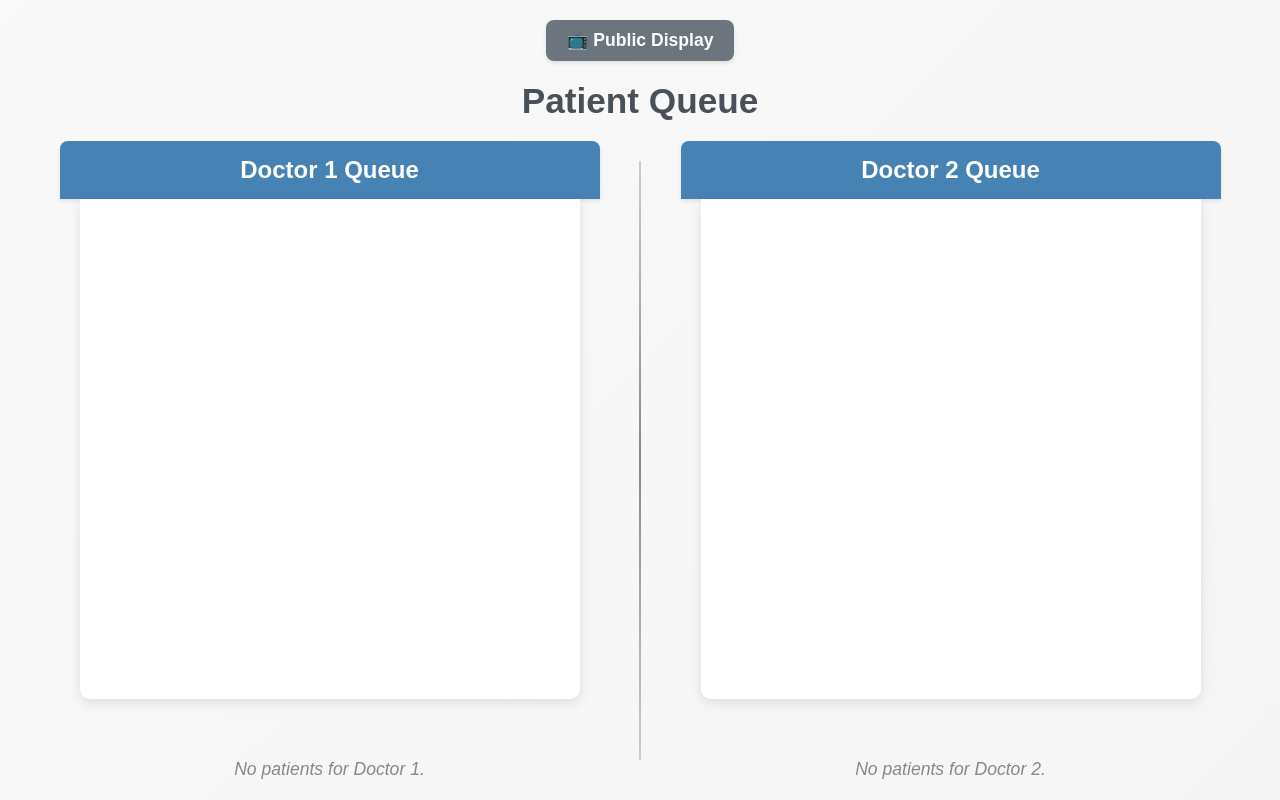
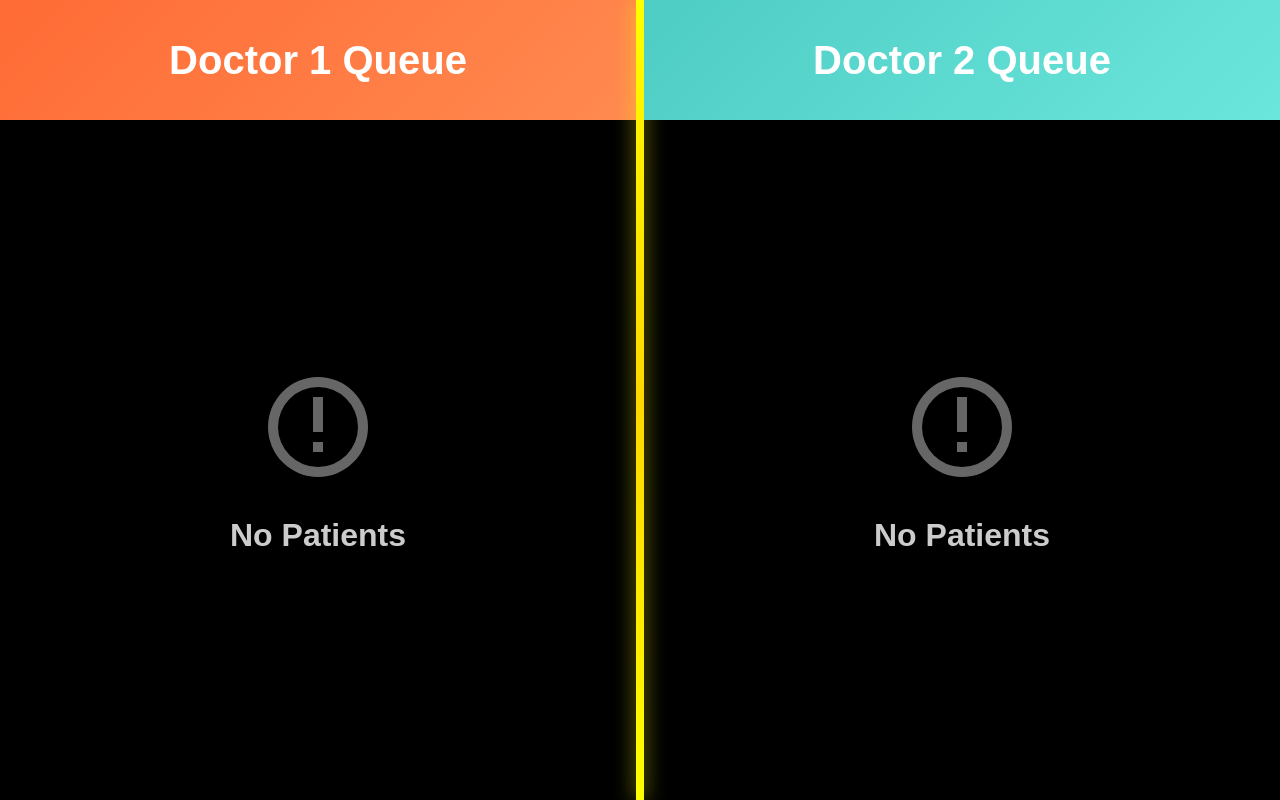
Before and after one commit to filiksyos/Waitlist-management-system, a website: page display.html in a window 1280 px wide. Drawn offline with Linux system fonts and the light colour scheme.

Commit message:
whatever

```diff
--- a/display.html
+++ b/display.html
@@ -5,117 +5,143 @@
   <meta name="viewport" content="width=device-width, initial-scale=1.0">
   <title>Queue Display - Mebrej Clinic</title>
   <style>
+    * {
+      margin: 0;
+      padding: 0;
+      box-sizing: border-box;
+    }
+
     body {
       font-family: Arial, sans-serif;
-      background: linear-gradient(135deg, #f9f9f9 0%, #f5f5f5 100%);
-      margin: 0;
-      padding: 0;
-      min-height: 100vh;
-      display: flex;
-      flex-direction: column;
-    }
-
-    .display-badge {
-      background: #6C757D;
-      color: white;
-      padding: 10px 20px;
-      border-radius: 8px;
-      text-align: center;
-      margin: 20px auto 10px auto;
-      font-weight: bold;
-      font-size: 1.1em;
-      box-shadow: 0 2px 4px rgba(0,0,0,0.1);
-      width: fit-content;
-    }
-
-    h1 {
-      color: #495057;
-      margin: 10px 0 20px 0;
-      font-size: 2.2em;
-      font-weight: 600;
-      text-align: center;
+      background: #000000;
+      color: #FFFFFF;
+      height: 100vh;
+      width: 100vw;
+      overflow: hidden;
     }
 
     .split-container {
       display: grid;
-      grid-template-columns: 1fr 2px 1fr;
-      flex: 1;
-      gap: 0;
-      padding: 0 20px 20px 20px;
+      grid-template-columns: 1fr 8px 1fr;
+      height: 100vh;
+      width: 100vw;
     }
 
     .doctor-section {
       display: flex;
       flex-direction: column;
-      align-items: center;
+      height: 100vh;
     }
 
     .doctor-header {
-      background: #4682B4;
-      color: white;
-      padding: 15px 20px;
-      border-radius: 8px 8px 0 0;
-      font-size: 1.5em;
-      font-weight: bold;
-      text-align: center;
-      width: 90%;
-      max-width: 500px;
-      box-shadow: 0 2px 4px rgba(0,0,0,0.1);
+      height: 15vh;
+      display: flex;
+      align-items: center;
+      justify-content: center;
+      font-size: 2.5em;
+      font-weight: 800;
+      color: #FFFFFF;
+    }
+
+    .doctor-header.doctor1 {
+      background: linear-gradient(135deg, #FF6B35 0%, #FF8A50 100%);
+    }
+
+    .doctor-header.doctor2 {
+      background: linear-gradient(135deg, #4ECDC4 0%, #6BE6DC 100%);
     }
 
     .queue-list {
-      width: 90%;
-      max-width: 500px;
-      background: #fff;
-      border-radius: 0 0 10px 10px;
-      box-shadow: 0 4px 12px rgba(0,0,0,0.1);
-      padding: 20px 0;
-      flex: 1;
-      min-height: 400px;
+      height: 85vh;
+      padding: 5px;
+      display: flex;
+      flex-direction: column;
+      justify-content: flex-start;
     }
 
     .queue-item {
-      font-size: 1.3em;
-      padding: 15px 20px;
-      border-bottom: 1px solid #e0e0e0;
-      text-align: center;
-      font-weight: 500;
-      color: #495057;
+      height: 8.5vh;
+      display: flex;
+      align-items: center;
+      padding: 0 10px;
+      border-bottom: 1px solid #333333;
+      position: relative;
     }
 
     .queue-item:last-child {
       border-bottom: none;
     }
 
-    .empty-message {
+    .position-badge {
+      width: 60px;
+      height: 60px;
+      border-radius: 50%;
+      background: #FF1744;
+      color: #FFFFFF;
+      display: flex;
+      align-items: center;
+      justify-content: center;
+      font-size: 3.5em;
+      font-weight: 900;
+      margin-right: 20px;
+      flex-shrink: 0;
+      box-shadow: 0 0 10px rgba(255, 23, 68, 0.5);
+    }
+
+    .patient-name {
+      font-size: 5em;
+      font-weight: 900;
+      color: #FFFFFF;
+      text-shadow: 2px 2px 4px rgba(0,0,0,0.8);
+      overflow: hidden;
+      text-overflow: ellipsis;
+      white-space: nowrap;
+      flex: 1;
+    }
+
+    .empty-state {
+      height: 85vh;
+      display: flex;
+      flex-direction: column;
+      align-items: center;
+      justify-content: center;
+      color: #CCCCCC;
+    }
+
+    .empty-icon {
+      width: 120px;
+      height: 120px;
+      margin-bottom: 30px;
+      fill: #666666;
+    }
+
+    .empty-text {
+      font-size: 2em;
+      font-weight: 600;
       text-align: center;
-      color: #888;
-      font-size: 1.1em;
-      margin-top: 60px;
-      font-weight: 400;
-      font-style: italic;
     }
 
     .divider {
-      background: linear-gradient(to bottom, #ccc 0%, #888 50%, #ccc 100%);
-      width: 2px;
-      margin: 20px 0;
+      background: linear-gradient(to bottom, #FFFF00 0%, #FFD700 50%, #FFFF00 100%);
+      width: 8px;
+      height: 100vh;
+      box-shadow: 0 0 20px rgba(255, 255, 0, 0.6);
     }
   </style>
 </head>
 <body>
-  <div class="display-badge">📺 Public Display</div>
-  <h1>Patient Queue</h1>
-
   <div class="split-container">
     <!-- Doctor 1 Section -->
     <div class="doctor-section">
-      <div class="doctor-header">Doctor 1 Queue</div>
+      <div class="doctor-header doctor1">Doctor 1 Queue</div>
       <div class="queue-list" id="doctor1QueueList">
         <!-- Doctor 1 patients will be inserted here -->
       </div>
-      <div class="empty-message" id="doctor1EmptyMessage" style="display:none;">
-        No patients for Doctor 1.
+      <div class="empty-state" id="doctor1EmptyState" style="display:none;">
+        <svg class="empty-icon" viewBox="0 0 24 24">
+          <path d="M12,2A10,10 0 0,0 2,12A10,10 0 0,0 12,22A10,10 0 0,0 22,12A10,10 0 0,0 12,2M12,4A8,8 0 0,1 20,12A8,8 0 0,1 12,20A8,8 0 0,1 4,12A8,8 0 0,1 12,4M11,6V13H13V6H11M11,15V17H13V15H11Z"/>
+        </svg>
+        <div class="empty-text">No Patients</div>
       </div>
     </div>
 
@@ -124,21 +150,39 @@
 
     <!-- Doctor 2 Section -->
     <div class="doctor-section">
-      <div class="doctor-header">Doctor 2 Queue</div>
+      <div class="doctor-header doctor2">Doctor 2 Queue</div>
       <div class="queue-list" id="doctor2QueueList">
         <!-- Doctor 2 patients will be inserted here -->
       </div>
-      <div class="empty-message" id="doctor2EmptyMessage" style="display:none;">
-        No patients for Doctor 2.
+      <div class="empty-state" id="doctor2EmptyState" style="display:none;">
+        <svg class="empty-icon" viewBox="0 0 24 24">
+          <path d="M12,2A10,10 0 0,0 2,12A10,10 0 0,0 12,22A10,10 0 0,0 22,12A10,10 0 0,0 12,2M12,4A8,8 0 0,1 20,12A8,8 0 0,1 12,20A8,8 0 0,1 4,12A8,8 0 0,1 12,4M11,6V13H13V6H11M11,15V17H13V15H11Z"/>
+        </svg>
+        <div class="empty-text">No Patients</div>
       </div>
     </div>
   </div>
+
   <script src="client.js"></script>
   <script>
+    // Create position badge element
+    function createPositionBadge(position) {
+      const badge = document.createElement('div');
+      badge.className = 'position-badge';
+      badge.textContent = position;
+      return badge;
+    }
+
+    // Truncate patient name if too long
+    function truncatePatientName(name, maxLength = 25) {
+      if (name.length <= maxLength) return name;
+      return name.substring(0, maxLength - 3) + '...';
+    }
+
     // Function to render a single doctor's queue
     function renderDoctorQueue(patients, doctorId) {
       const queueList = document.getElementById(`${doctorId}QueueList`);
-      const emptyMessage = document.getElementById(`${doctorId}EmptyMessage`);
+      const emptyState = document.getElementById(`${doctorId}EmptyState`);
 
       // Clear current queue
       queueList.innerHTML = '';
@@ -155,17 +199,32 @@
       });
 
       if (sortedPatients.length === 0) {
-        emptyMessage.style.display = 'block';
+        queueList.style.display = 'none';
+        emptyState.style.display = 'flex';
         return;
       }
 
-      emptyMessage.style.display = 'none';
+      queueList.style.display = 'flex';
+      emptyState.style.display = 'none';
 
-      sortedPatients.forEach((patient, idx) => {
-        const div = document.createElement('div');
-        div.className = 'queue-item';
-        div.textContent = `${idx + 1}. ${patient.patientName || 'Unknown Patient'}`;
-        queueList.appendChild(div);
+      // Limit to 10 patients maximum
+      const displayPatients = sortedPatients.slice(0, 10);
+
+      displayPatients.forEach((patient, idx) => {
+        const queueItem = document.createElement('div');
+        queueItem.className = 'queue-item';
+
+        // Create position badge
+        const badge = createPositionBadge(idx + 1);
+        queueItem.appendChild(badge);
+
+        // Create patient name element
+        const nameElement = document.createElement('div');
+        nameElement.className = 'patient-name';
+        nameElement.textContent = truncatePatientName(patient.patientName || 'Unknown Patient');
+        queueItem.appendChild(nameElement);
+
+        queueList.appendChild(queueItem);
       });
     }
 
```
